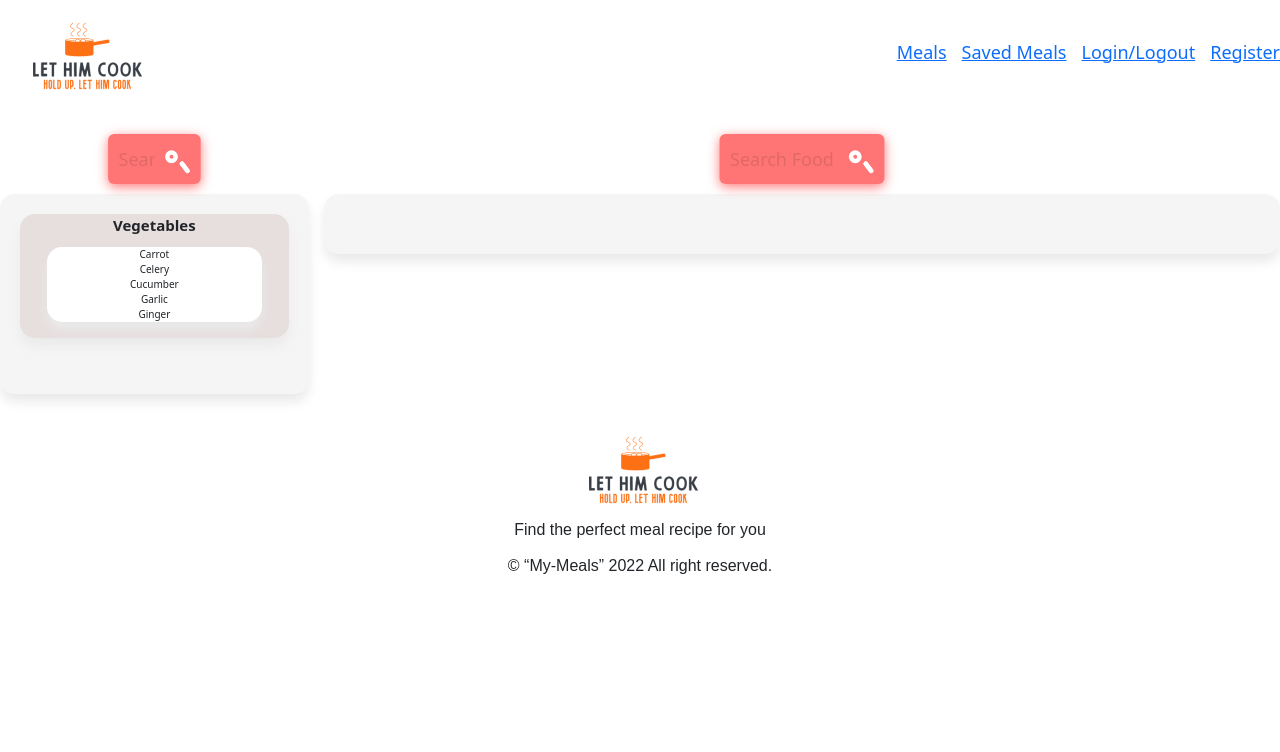
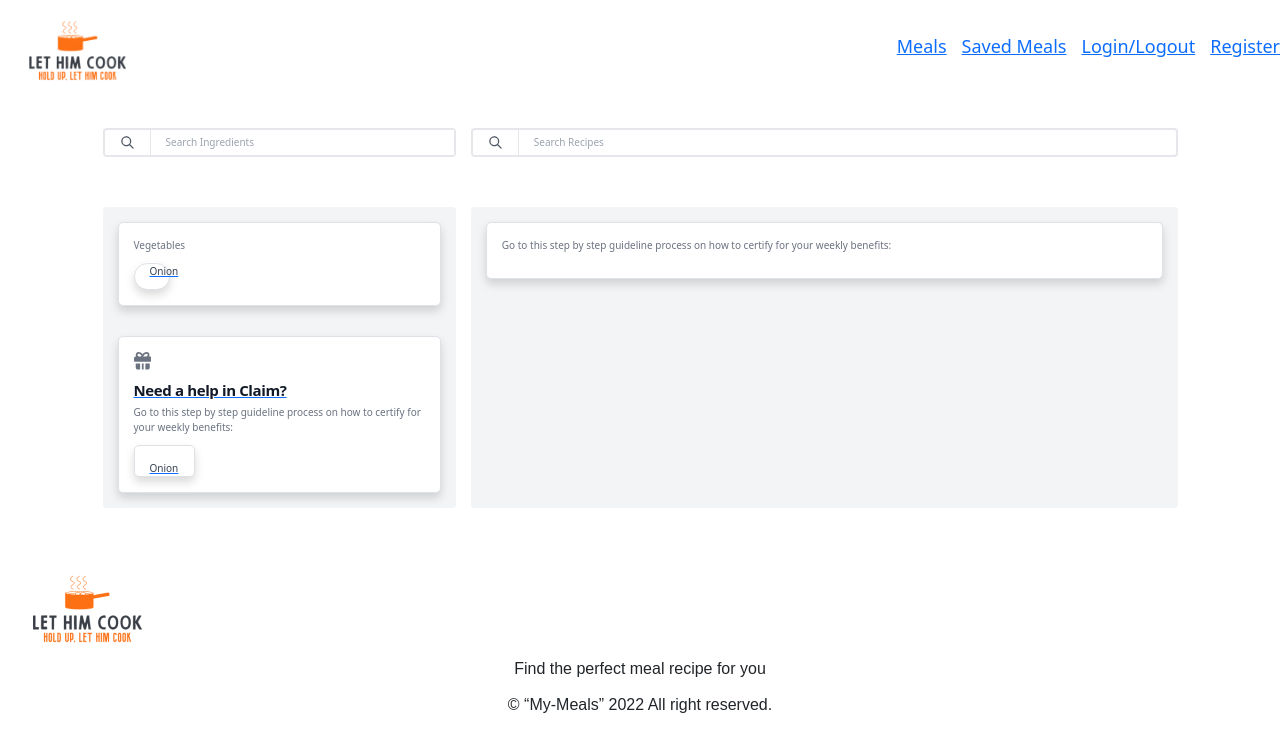
Before and after one commit to LuongPhuHoa/lethimcook, a Next.js app: page / in a window 1280 px wide. Shown: the top 752 px of the page. Built offline with nearby package versions, Linux system fonts and the light colour scheme; a web font is replaced by a local one.

Commit message:
update layout

```diff
--- /dev/null
+++ b/components/home/FoodSection.js
@@ -0,0 +1,49 @@
+import React from 'react';
+
+function FoodSection() {
+  return (
+    <div className="flex algin-center justify-center p-10 gap-4">
+      <div className="ingredient-section w-1/3 bg-gray-100 rounded">
+        <div className="flex flex-col mx-100">
+          <div className="m-6 p-6 bg-white border border-gray-200 rounded-lg shadow dark:bg-gray-800 dark:border-gray-700 max-h-full">
+            <p className="mb-3 font-normal text-gray-500 dark:text-gray-400">Vegetables</p>
+            <div className="grid grid-cols-8 md:grid-cols-6 gap-4">
+              <div className="max-w-fit">
+                <a href="#" className="block max-w-fit p-6 py-0 bg-white border border-gray-200 rounded-3xl shadow hover:bg-gray-100 dark:bg-gray-800 dark:border-gray-700 dark:hover:bg-gray-700 ">
+                  <p className="font-normal text-gray-700 dark:text-gray-400">Onion</p>
+                </a>
+              </div>
+            </div>
+          </div>
+          <div className="m-6 p-6 bg-white border border-gray-200 rounded-lg shadow dark:bg-gray-800 dark:border-gray-700">
+            <svg className="w-7 h-7 text-gray-500 dark:text-gray-400 mb-3" aria-hidden="true" xmlns="http://www.w3.org/2000/svg" fill="currentColor" viewBox="0 0 20 20">
+              <path d="M18 5h-.7c.229-.467.349-.98.351-1.5a3.5 3.5 0 0 0-3.5-3.5c-1.717 0-3.215 1.2-4.331 2.481C8.4.842 6.949 0 5.5 0A3.5 3.5 0 0 0 2 3.5c.003.52.123 1.033.351 1.5H2a2 2 0 0 0-2 2v3a1 1 0 0 0 1 1h18a1 1 0 0 0 1-1V7a2 2 0 0 0-2-2ZM8.058 5H5.5a1.5 1.5 0 0 1 0-3c.9 0 2 .754 3.092 2.122-.219.337-.392.635-.534.878Zm6.1 0h-3.742c.933-1.368 2.371-3 3.739-3a1.5 1.5 0 0 1 0 3h.003ZM11 13H9v7h2v-7Zm-4 0H2v5a2 2 0 0 0 2 2h3v-7Zm6 0v7h3a2 2 0 0 0 2-2v-5h-5Z" />
+            </svg>
+            <a href="#">
+              <h5 className="mb-2 text-2xl font-semibold tracking-tight text-gray-900 dark:text-white">Need a help in Claim?</h5>
+            </a>
+            <p className="mb-3 font-normal text-gray-500 dark:text-gray-400">Go to this step by step guideline process on how to certify for your weekly benefits:</p>
+
+            <div className="grid grid-cols-8 md:grid-cols-4 gap-4">
+              <div>
+                <a href="#" className="block max-w-sm max-h-3 p-6 bg-white border border-gray-200 rounded-lg shadow hover:bg-gray-100 dark:bg-gray-800 dark:border-gray-700 dark:hover:bg-gray-700 align-middle justify-center">
+                  <p className="font-normal text-gray-700 dark:text-gray-400 align-middle justify-center">Onion</p>
+                </a>
+              </div>
+            </div>
+          </div>
+        </div>
+      </div>
+      <div className="w-2/3 bg-gray-100 rounded">
+        <div className="flex flex-col mx-100">
+          <div className="m-6 p-6 bg-white border border-gray-200 rounded-lg shadow dark:bg-gray-800 dark:border-gray-700 max-h-full">
+            <p className="mb-3 font-normal text-gray-500 dark:text-gray-400">Go to this step by step guideline process on how to certify for your weekly benefits:</p>
+            {/* sameple text */}
+          </div>
+        </div>
+      </div>
+    </div>
+  );
+}
+
+export default FoodSection;
--- a/components/home/HeroSection.js
+++ b/components/home/HeroSection.js
@@ -1,65 +1,41 @@
 import React from 'react';
-import classes from './HeroSection.module.scss';
 
 function HeroSection() {
   return (
-    <div className="row">
-      <div className="col-3">
-        <header className={classes.header}>
-          <div id={classes.cover}>
-            <form method="get" action="">
-              <div className={classes.tb}>
-                <div className={classes.td}>
-                  <input type="text" placeholder="Search Ingredient" required />
-                </div>
-                <div className={classes.td} id={classes.s_cover}>
-                  <button type="submit">
-                    <div id={classes.s_circle} />
-                    <span> </span>
-                  </button>
-                </div>
-              </div>
-            </form>
-          </div>
-        </header>
-        <section className={classes.section}>
-          <div className={classes.ingredient_container}>
-            <div className={classes.ingredient_category}>
-              <div className={classes.ingredient_category_item_title}>Vegetables</div>
-              <div className={classes.ingredient_category_items}>
-                <div className={classes.ingredient_item}>Carrot</div>
-                <div className={classes.ingredient_item}>Celery</div>
-                <div className={classes.ingredient_item}>Cucumber</div>
-                <div className={classes.ingredient_item}>Garlic</div>
-                <div className={classes.ingredient_item}>Ginger</div>
-              </div>
-            </div>
-          </div>
-        </section>
+    <div className="flex algin-center justify-center p-10 gap-4">
+      <div className="w-1/3">
+        <div className="flex border-2 rounded">
+          <button className="flex items-center justify-center px-4 border-r" type="submit">
+            <svg
+              className="w-6 h-6 text-gray-600"
+              fill="currentColor"
+              xmlns="http://www.w3.org/2000/svg"
+              viewBox="0 0 24 24"
+            >
+              <path
+                d="M16.32 14.9l5.39 5.4a1 1 0 0 1-1.42 1.4l-5.38-5.38a8 8 0 1 1 1.41-1.41zM10 16a6 6 0 1 0 0-12 6 6 0 0 0 0 12z"
+              />
+            </svg>
+          </button>
+          <input type="text" className="px-4 py-2 w-100" placeholder="Search Ingredients" />
+        </div>
       </div>
-      <div className="col-9">
-        <header className={classes.header}>
-          <div id={classes.cover}>
-            <form method="get" action="">
-              <div className={classes.tb}>
-                <div className={classes.td}>
-                  <input type="text" placeholder="Search Food Recipe" required />
-                </div>
-                <div className={classes.td} id={classes.s_cover}>
-                  <button type="submit">
-                    <div id={classes.s_circle} />
-                    <span> </span>
-                  </button>
-                </div>
-              </div>
-            </form>
-          </div>
-        </header>
-        <section className={classes.section}>
-          <div className={classes.ingredient_container}>
-
-          </div>
-        </section>
+      <div className="w-2/3">
+        <div className="flex border-2 rounded">
+          <button className="flex items-center justify-center px-4 border-r" type="submit">
+            <svg
+              className="w-6 h-6 text-gray-600"
+              fill="currentColor"
+              xmlns="http://www.w3.org/2000/svg"
+              viewBox="0 0 24 24"
+            >
+              <path
+                d="M16.32 14.9l5.39 5.4a1 1 0 0 1-1.42 1.4l-5.38-5.38a8 8 0 1 1 1.41-1.41zM10 16a6 6 0 1 0 0-12 6 6 0 0 0 0 12z"
+              />
+            </svg>
+          </button>
+          <input type="text" className="px-4 py-2 w-70" placeholder="Search Recipes" />
+        </div>
       </div>
     </div>
   );
--- a/components/home/HeroSection.module.scss
+++ /dev/null
@@ -1,192 +0,0 @@
-.header {
-	height: 10vh;
-	display: flex;
-	justify-content: center;
-	align-items: center;
-}
-
-.tb {
-	display: table;
-	width: 100%;
-}
-
-.td {
-	display: table-cell;
-	vertical-align: middle;
-}
-
-.td input,
-.td button {
-	color: #fff;
-	padding: 0;
-	margin: 0;
-	border: 0;
-	background-color: transparent;
-}
-
-#cover {
-	position: relative;
-	top: 58%;
-	width: 550px;
-	padding: 35px;
-	margin: -83px auto 0 auto;
-	background-color: #ff7575;
-	border-radius: 20px;
-	box-shadow: 0 10px 40px #ff7c7c, 0 0 0 20px #ffffffeb;
-	transform: scale(0.3);
-}
-
-#cover form {
-	height: 96px;
-}
-
-.td input[type='text'] {
-	width: 100%;
-	height: 96px;
-	font-size: 60px;
-	line-height: 1;
-}
-
-.td input[type='text']::placeholder {
-	color: #e16868;
-}
-
-#s_cover {
-	width: 1px;
-	padding-left: 35px;
-}
-
-.td button {
-	position: relative;
-	display: block;
-	width: 84px;
-	height: 96px;
-	cursor: pointer;
-}
-
-#s_circle {
-	position: relative;
-	top: -8px;
-	left: 0;
-	width: 43px;
-	height: 43px;
-	margin-top: 0;
-	border-width: 15px;
-	border: 15px solid #fff;
-	background-color: transparent;
-	border-radius: 50%;
-	transition: 0.5s ease all;
-}
-
-.td button span {
-	position: absolute;
-	top: 68px;
-	left: 43px;
-	display: block;
-	width: 45px;
-	height: 15px;
-	background-color: transparent;
-	border-radius: 10px;
-	transform: rotateZ(52deg);
-	transition: 0.5s ease all;
-}
-
-.td button span:before,
-.td button span:after {
-	content: '';
-	position: absolute;
-	bottom: 0;
-	right: 0;
-	width: 45px;
-	height: 15px;
-	background-color: #fff;
-	border-radius: 10px;
-	transform: rotateZ(0);
-	transition: 0.5s ease all;
-}
-
-#s_cover:hover #s_circle {
-	top: -1px;
-	width: 67px;
-	height: 15px;
-	border-width: 0;
-	background-color: #fff;
-	border-radius: 20px;
-}
-
-#s_cover:hover span {
-	top: 50%;
-	left: 56px;
-	width: 25px;
-	margin-top: -9px;
-	transform: rotateZ(0);
-}
-
-#s_cover:hover button span:before {
-	bottom: 11px;
-	transform: rotateZ(52deg);
-}
-
-#s_cover:hover button span:after {
-	bottom: -11px;
-	transform: rotateZ(-52deg);
-}
-#s_cover:hover button span:before,
-#s_cover:hover button span:after {
-	right: -6px;
-	width: 40px;
-	background-color: #fff;
-}
-
-.ingredient_container {
-	display: flex;
-	flex-direction: column;
-	justify-content: center;
-	align-items: center;
-	background-color: rgba(212, 212, 212, 0.23);
-	box-shadow: 0 8px 12px 0 #eaeaea;
-	padding: 2rem;
-	padding-bottom: 4rem;
-	height: 100%;
-	border-radius: 15px;
-}
-.ingredient_category {
-	display: flex;
-	flex-direction: column;
-	justify-content: center;
-	align-items: center;
-	margin-bottom: 16px;
-	border-radius: 4px;
-	background-color: rgba(231, 222, 222, 1);
-	box-shadow: 0 8px 12px 0 #eaeaea;
-	border-radius: 15px;
-	width: 100%;
-}
-
-.ingredient_category_item_title {
-	font-size: 1.5rem;
-	font-weight: 600;
-	margin-bottom: 1rem;
-}
-
-.ingredient_category_items {
-	display: flex;
-	flex-direction: column;
-	justify-content: center;
-	align-items: center;
-	margin-bottom: 16px;
-	border-radius: 4px;
-	background-color: #fff;
-	box-shadow: 0 8px 12px 0 #eaeaea;
-	border-radius: 15px;
-	width: 80%;
-}
-
-.ingredient_category_item {
-	display: flex;
-	flex-direction: row;
-	justify-content: space-between;
-	align-items: center;
-	width: 100%;
-	padding: 1rem;
-}
--- a/package.json
+++ b/package.json
@@ -20,12 +20,15 @@
     "react-hot-toast": "^2.4.1"
   },
   "devDependencies": {
+    "autoprefixer": "^10.4.14",
     "eslint": "^8.43.0",
     "eslint-config-airbnb": "^19.0.4",
     "eslint-plugin-import": "^2.27.5",
     "eslint-plugin-jsx-a11y": "^6.7.1",
     "eslint-plugin-react": "^7.32.2",
     "eslint-plugin-react-hooks": "^4.6.0",
-    "sass": "^1.63.6"
+    "postcss": "^8.4.27",
+    "sass": "^1.63.6",
+    "tailwindcss": "^3.3.3"
   }
 }
--- a/pages/index.js
+++ b/pages/index.js
@@ -1,7 +1,11 @@
 import HeroSection from '../components/home/HeroSection';
+import FoodSection from '../components/home/FoodSection';
 
 export default function Home() {
   return (
-    <HeroSection />
+    <div className="container">
+      <HeroSection />
+      <FoodSection />
+    </div>
   );
 }
--- /dev/null
+++ b/postcss.config.js
@@ -0,0 +1,6 @@
+module.exports = {
+  plugins: {
+    tailwindcss: {},
+    autoprefixer: {},
+  },
+}
--- a/styles/globals.css
+++ b/styles/globals.css
@@ -1,6 +1,8 @@
+@tailwind base;
+@tailwind components;
+@tailwind utilities;
+
 * {
-	padding: 0;
-	margin: 0;
 	box-sizing: border-box;
 	outline: none;
 }
--- /dev/null
+++ b/tailwind.config.js
@@ -0,0 +1,12 @@
+/** @type {import('tailwindcss').Config} */
+module.exports = {
+  content: [
+    './app/**/*.{js,ts,jsx,tsx,mdx}',
+    './pages/**/*.{js,ts,jsx,tsx,mdx}',
+    './components/**/*.{js,ts,jsx,tsx,mdx}',
+  ],
+  theme: {
+    extend: {},
+  },
+  plugins: [],
+};
```
Also changed, not shown: 1 other file (tests, documents, lock files or other folders).
